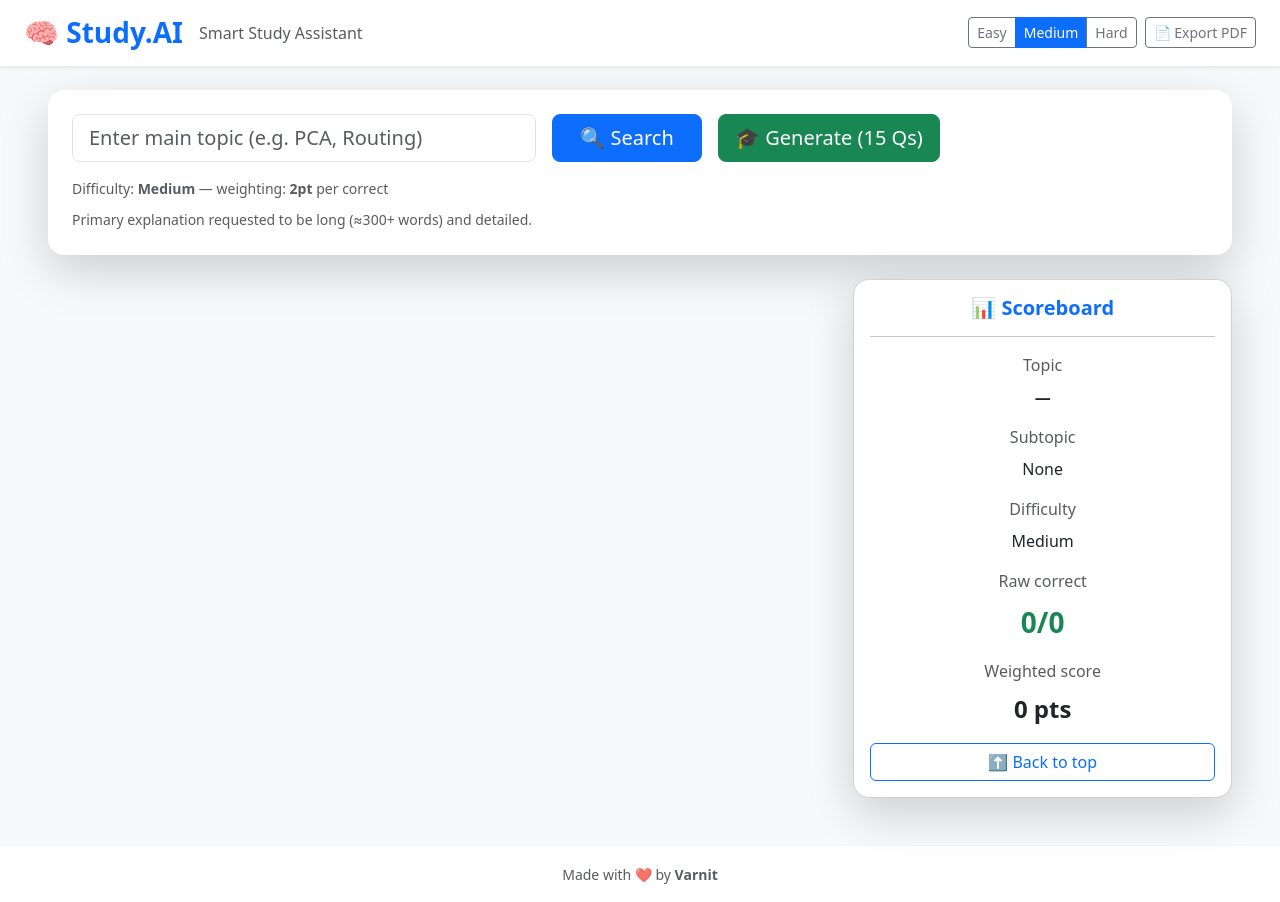
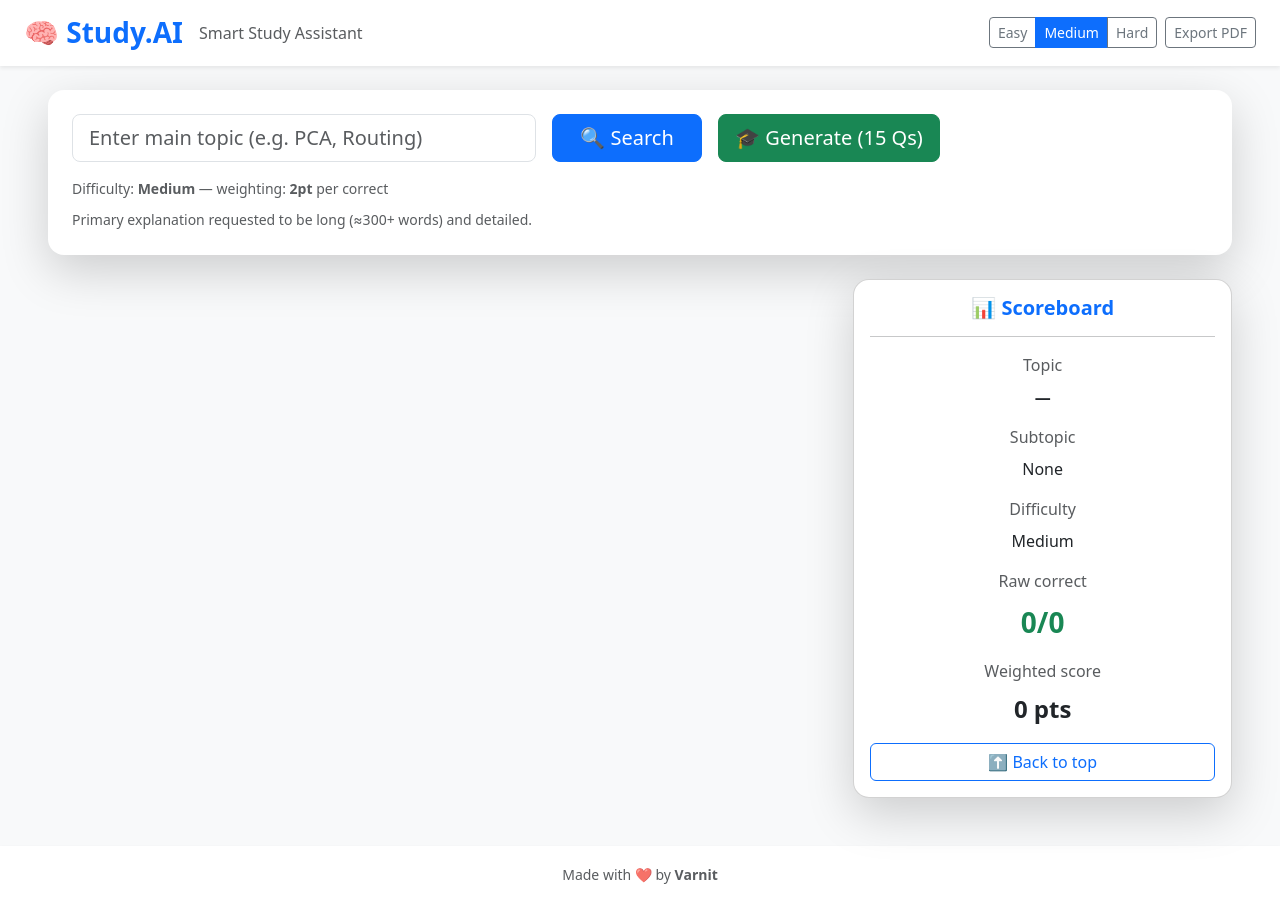
Before and after one commit to varnitpatel001/study_ai, a React app in the folder frontend/: page / in a window 1280 px wide. Built offline with nearby package versions, Linux system fonts and the light colour scheme; the HTML template or start-up script is replaced by a standard one.

Commit message:
Remove emoji from Export PDF button text

```diff
--- a/frontend/src/App.jsx
+++ b/frontend/src/App.jsx
@@ -258,7 +258,7 @@ Make questions suitable for ${difficulty} difficulty.`;
               ))}
             </div>
             <button className="btn btn-outline-secondary btn-sm" onClick={exportPDF}>
-              📄 Export PDF
+              Export PDF
             </button>
           </div>
         </div>
```
